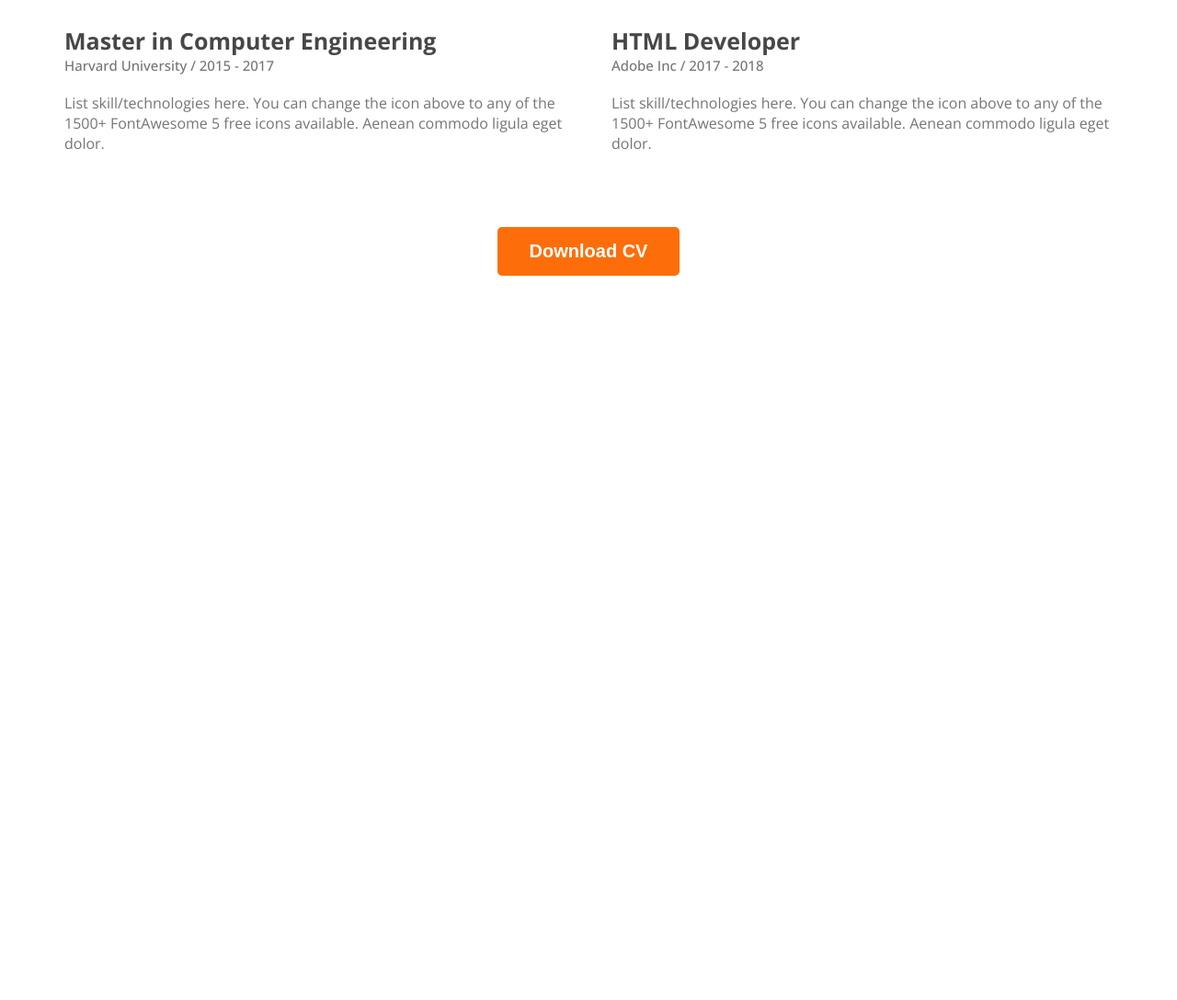
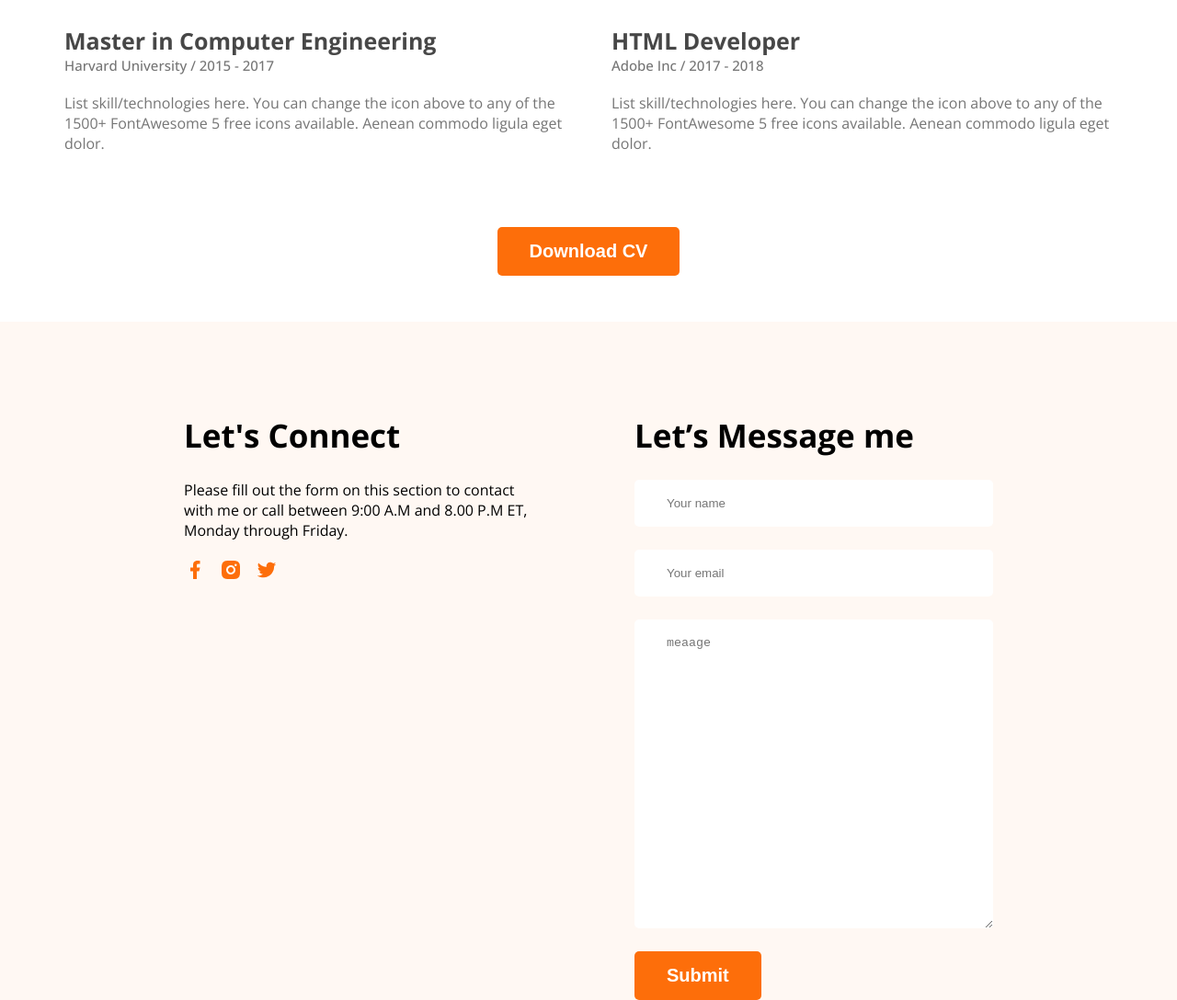
Before and after one commit to mdalaminpatwary87/simple-portfolio, a plain HTML site: page index.html in a window 1280 px wide. Shown: the part 2712-3800 px from the top of the page at 92% size. Before the commit the page ends 3012 px from the top, so only its background shows below. Drawn offline with nearby package versions, Linux system fonts and the light colour scheme.

Commit message:
finish footer section

```diff
--- a/index.html
+++ b/index.html
@@ -156,7 +156,27 @@
     </main>
 
     <footer>
+        <div class="footer-column">
+            <h3 class="footer-titte">Let's Connect</h3>
+            <p class="footer-description">Please fill out the form on this section to contact with me or call between 9:00 A.M and 8.00 P.M ET, Monday through Friday.</p>
+            <div class="social-links">
+                <a href=""><img src="images/icons/facebook.png" alt=""></a>
+                <a href=""><img src="images/icons/insta.png" alt=""></a>
+                <a href=""><img src="images/icons/twitter.png" alt=""></a>
+            </div>
+        </div>
 
+        <div class="footer-column">
+            <h3 class="footer-titte extra-title">Let’s Message me</h3>
+            <form class="contract">
+                <input type="text" placeholder="Your name">
+
+                <input type="email" placeholder="Your email">
+
+                <textarea name="" id="" rows="20" cols="30" placeholder="meaage"></textarea>
+                <input type="submit" value="Submit" class="btn-primary">
+            </form>
+        </div>
     </footer>
 </body>
 </html>
--- a/styles/portfolio.css
+++ b/styles/portfolio.css
@@ -182,4 +182,43 @@ main > section{
 .download-cv{
     margin-top: 50px;
     text-align: center;
+    margin-bottom: 50px;
 }
+
+/* footer styles */
+footer{
+    display: flex;
+    justify-content: space-between;
+    gap: 100px;
+    background-color: #FFF8F3;
+    padding: 0 200px;
+}
+footer > .footer-column{
+    width: 50%;
+}
+.footer-titte{
+    margin-top: 100px;
+    font-size: 35px;
+    font-weight: 700;
+}
+.footer-description{
+    margin: 25px 0 20px 0;
+}
+.social-links {
+    display: flex;
+    align-items: center;
+    gap: 15px;
+}
+.extra-title{
+    margin-bottom: 25px;
+}
+.contract input[type="text"], .contract input[type="email"], textarea{
+    display: block;
+    margin-bottom: 25px;
+    padding: 18px 35px;
+    color: #757575;
+    border-radius: 5px;
+    background-color: white;
+    border: 0;
+    width: 100%;
+}
```
